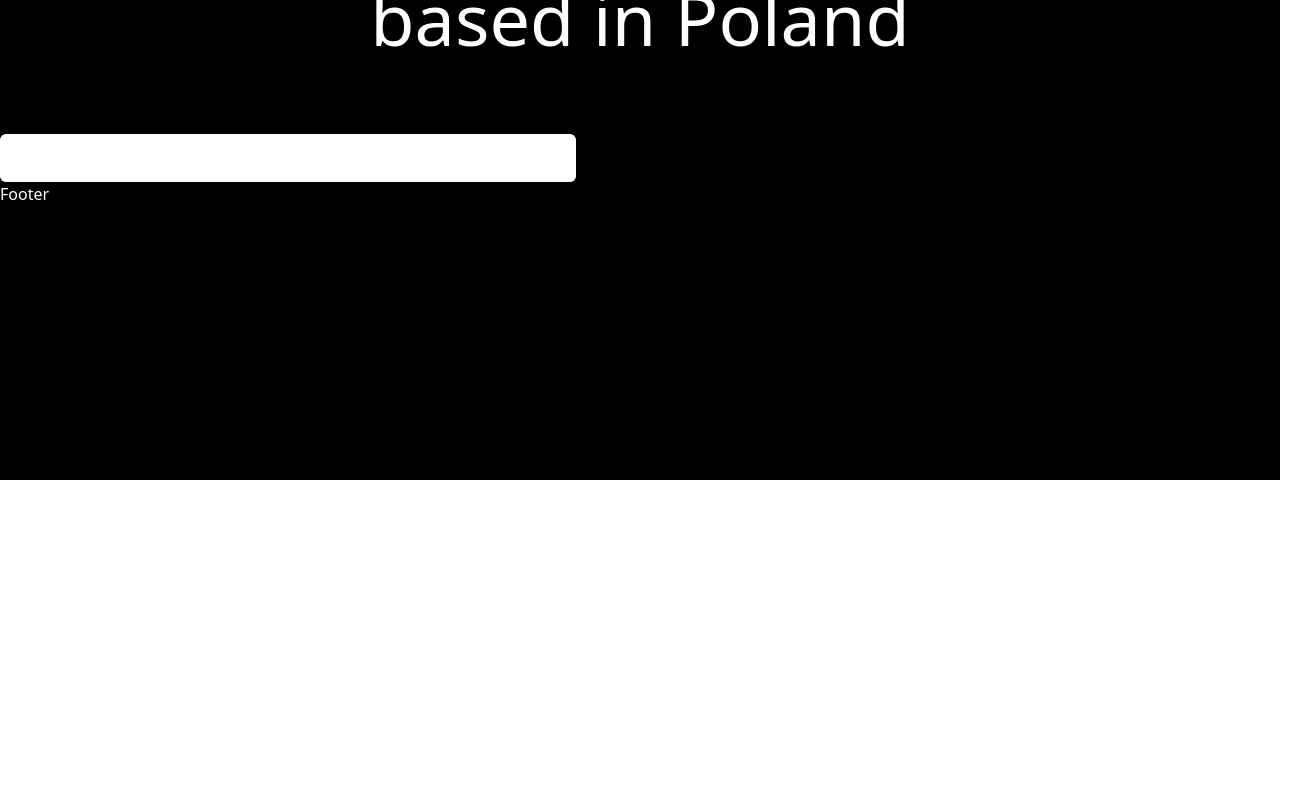
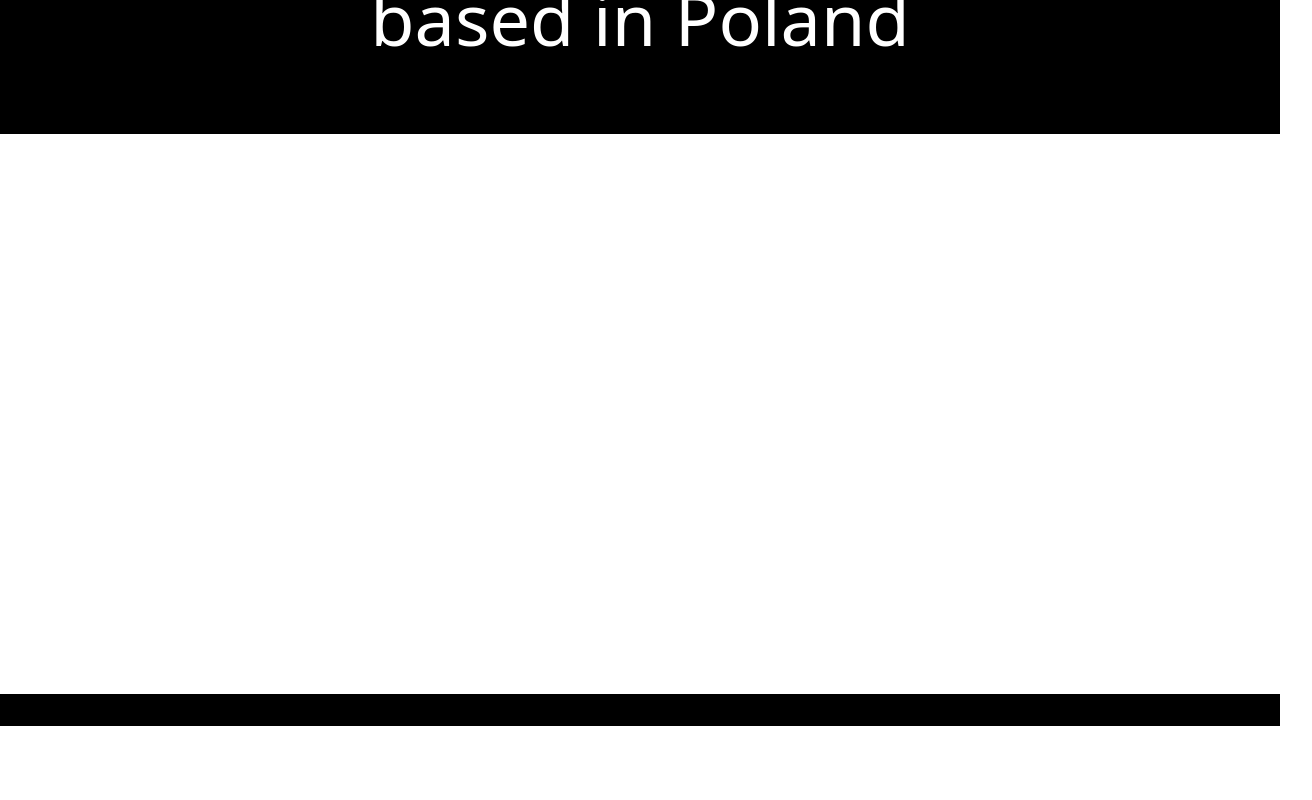
Before and after one commit to KuHell/-Test-nextPortfolio, a Next.js app: page / in a window 1280 px wide. Shown: the part 320-1120 px from the top of the page, 1312 px wide, since content can reach past the window. Before the commit the page ends 800 px from the top, so only its background shows below. Built offline with nearby package versions, Linux system fonts and the light colour scheme.

Commit message:
add: HeaderBar 배경색 블랙으로 설정 in progress: 메인 페이지 현재 그리드로 작업 진행중(30%)

```diff
--- a/components/Card.tsx
+++ b/components/Card.tsx
@@ -6,7 +6,7 @@
   console.log('time:: ', time);
   return (
     <>
-      <div className='max-w-xl bg-white rounded-md max-h-2xl'>
+      <div className='min-w-[43rem] bg-white rounded-md min-h-[35rem]'>
         <Link href='#'>
           <img></img>
           <p>Project Name</p>
--- a/components/layout/Header.tsx
+++ b/components/layout/Header.tsx
@@ -4,7 +4,7 @@
   const navTitle = ['Project', 'About', 'Contact'];
 
   return (
-    <div className='flex flex-row flex-wrap content-center justify-between h-[150px] text-xl sticky top-0'>
+    <div className='flex flex-row flex-wrap content-center justify-between h-[150px] text-xl sticky top-0 bg-black'>
       <div className='mx-[100px]'>
         <Link
           className='hover:tracking-[0.2px] hover:opacity-50 hover:hover:duration-500'
--- a/components/layout/Layout.tsx
+++ b/components/layout/Layout.tsx
@@ -4,7 +4,7 @@
 
 const Layout = (props: Props) => {
   return (
-    <div className='flex content-center justify-center w-screen h-screen text-white bg-black'>
+    <div className='flex content-center justify-center w-full h-full text-white bg-black'>
       <div className='w-[1440px]'>
         <Header />
         <main>{props.children}</main>
--- a/pages/index.tsx
+++ b/pages/index.tsx
@@ -14,7 +14,12 @@
       <h1 className='m-20 text-7xl'>
         Freelance product designer, based in Poland
       </h1>
-      <Card time={props.time} />
+      <div className='grid grid-cols-2 grid-rows-2 gap-8 place-items-center'>
+        <Card time={props.time} />
+        <Card time={props.time} />
+        <Card time={props.time} />
+        <Card time={props.time} />
+      </div>
     </div>
   );
 };
```
